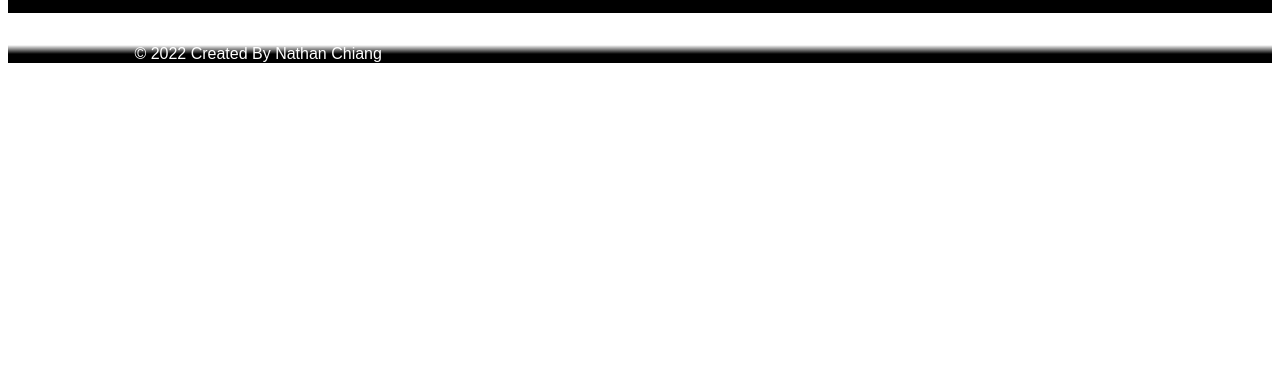
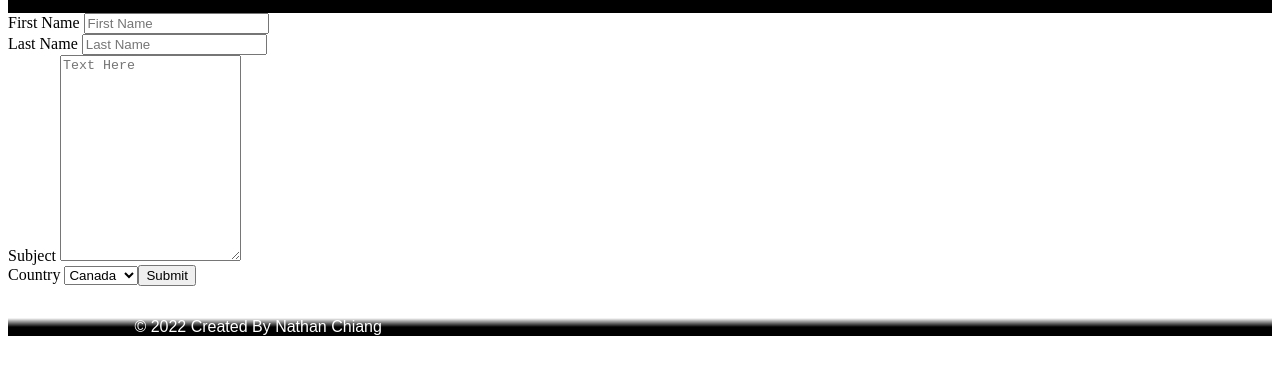
Before and after one commit to NathanC-OTU/Assignment-1, a plain HTML site: page contact-A1.html in a window 1280 px wide. Shown: the part 132-506 px from the top of the page. Drawn offline with Linux system fonts and the light colour scheme.

Commit message:
final update
wow this one was a mess

```diff
--- a/contact-A1.html
+++ b/contact-A1.html
@@ -2,7 +2,7 @@
 <!DOCTYPE html>
 <html lang="en">
 <head>
-<title>Projects</title>
+<title>Contact</title>
 <link rel= "stylesheet" href="stylesheet.css">
 </head>
 <body>
@@ -19,6 +19,39 @@
     </nav>
 </header>
 
+<div class="contact_form">
+    <form>
+        <div>
+            <label>First Name</label>
+            <input type="text" id="fname" name="firstname" placeholder="First Name">
+        </div>
+        <div>
+            <label>Last Name</label>
+            <input type="text" id="lname" name="lastname" placeholder="Last Name">
+        </div>
+        <div>
+            <label>Subject</label>
+            <textarea id="subject" name="subject" placeholder="Text Here" style="height:200px"></textarea>
+        </div>
+        <div>
+            <label>Country</label>
+            <select id="country" name="country">
+            <option value="canada">Canada</option>
+            <option value="usa">USA</option>
+            <option value="uk">UK</option>
+            <option value="australia">Australia</option>
+        </div>
+
+        <div>
+            <input type="submit" value="Submit">
+        </div>
+
+      </select>
+
+
+    </form>
+  </div>
+
 <footer class="page_end">
     <div class = page_end-text>
         <p>&copy 2022 Created By Nathan Chiang </p>
```
